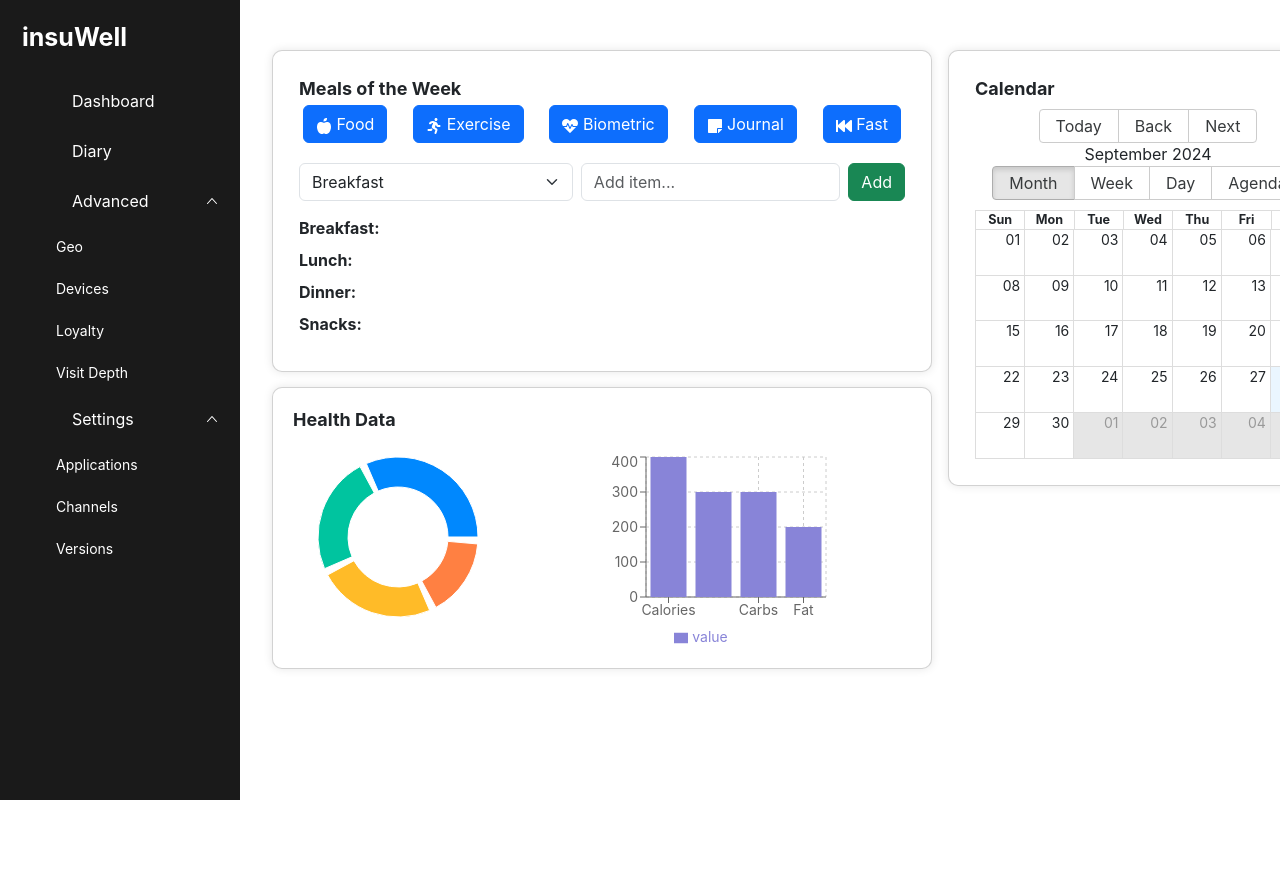
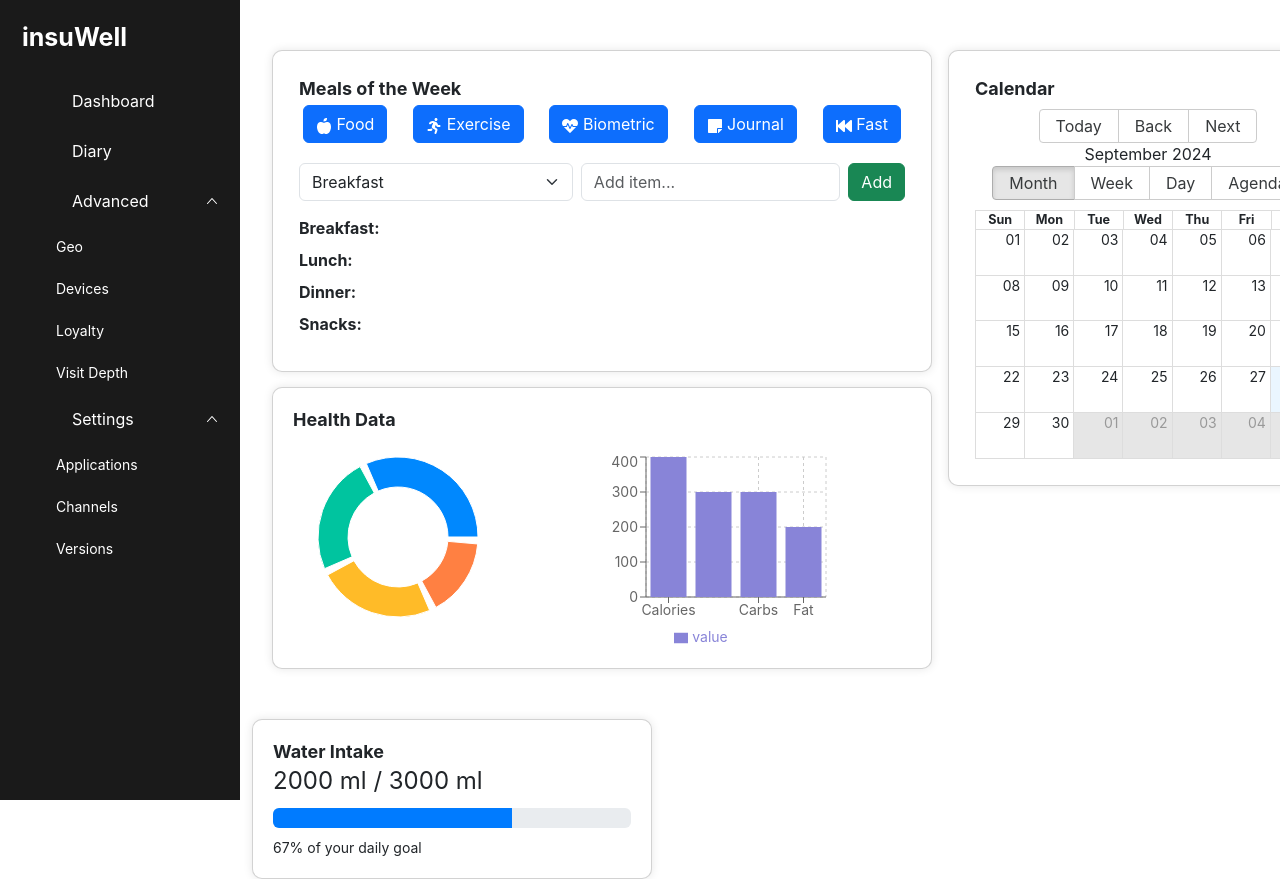
Before and after one commit to Saja-elkurtehi/InsuWell, a React (Create React App) app in the folder insulin-coach/: page /about in a window 1280 px wide. Shown: the top 879 px of the page. Before the commit the page ends 800 px from the top, so only its background shows below. Built offline with nearby package versions, Linux system fonts and the light colour scheme; some icons are missing.

Commit message:
water plz

```diff
--- a/insulin-coach/src/components/Calendar.js
+++ b/insulin-coach/src/components/Calendar.js
@@ -3,7 +3,6 @@ import { Calendar, momentLocalizer } from 'react-big-calendar';
 import moment from 'moment';
 import 'react-big-calendar/lib/css/react-big-calendar.css';
 import 'bootstrap/dist/css/bootstrap.min.css';
-import { COLOR } from 'rsuite/esm/internals/constants';
 
 const localizer = momentLocalizer(moment);
 
--- a/insulin-coach/src/components/DiaryActions/DiaryActions.js
+++ b/insulin-coach/src/components/DiaryActions/DiaryActions.js
@@ -3,7 +3,7 @@ import React, { useState } from 'react';
 import { FaAppleAlt, FaRunning, FaHeartbeat, FaStickyNote, FaFastBackward } from 'react-icons/fa';
 import FoodLogModal from '../Modals/FoodLogModal';
 import Calendar from '../Calendar'; // Use the simpler Calendar component
-import { PieChart, Pie, Tooltip, Cell } from 'recharts'; // Import Recharts for the pie chart
+import { PieChart, Pie, Tooltip, Cell } from 'recharts';
 import 'bootstrap/dist/css/bootstrap.min.css';
 
 const DiaryActions = () => {
--- /dev/null
+++ b/insulin-coach/src/components/WaterIntakeCard.js
@@ -0,0 +1,40 @@
+import React from 'react';
+
+const WaterIntakeCard = () => {
+    const waterIntake = 2000; // Example: total water intake in ml
+    const goal = 3000; // Example: daily goal in ml
+
+    return (
+        <div className="card" style={{ ...cardStyle, width: '400px' }}>
+            <div className="card-body" style={{ padding: '10px' }}>
+                <h5>Water Intake</h5>
+                <div style={{ fontSize: '24px', marginBottom: '10px' }}>
+                    {waterIntake} ml / {goal} ml
+                </div>
+                <div className="progress" style={{ height: '20px' }}>
+                    <div
+                        className="progress-bar"
+                        role="progressbar"
+                        style={{ width: `${(waterIntake / goal) * 100}%`, backgroundColor: '#007bff' }}
+                        aria-valuenow={waterIntake}
+                        aria-valuemin={0}
+                        aria-valuemax={goal}
+                    />
+                </div>
+                <p style={{ marginTop: '10px' }}>
+                    {((waterIntake / goal) * 100).toFixed(0)}% of your daily goal
+                </p>
+            </div>
+        </div>
+    );
+};
+
+const cardStyle = {
+    backgroundColor: 'white',
+    marginTop: '50px',
+    padding: '10px',
+    borderRadius: '10px',
+    boxShadow: '0 0 10px rgba(0, 0, 0, 0.1)',
+};
+
+export default WaterIntakeCard;
--- a/insulin-coach/src/pages/About.js
+++ b/insulin-coach/src/pages/About.js
@@ -2,6 +2,7 @@ import Header from '../components/Header'
 import React from 'react';
 import DiaryActions from '../components/DiaryActions/DiaryActions';
 import PieChartCard from '../components/PieChartCard';
+import WaterIntakeCard from '../components/WaterIntakeCard';
 
 export default function About() {
     return (
@@ -10,6 +11,7 @@ export default function About() {
             <div className="container">
                 <DiaryActions />
                 <PieChartCard />
+                <WaterIntakeCard />
             </div>
         </>
     )
```
